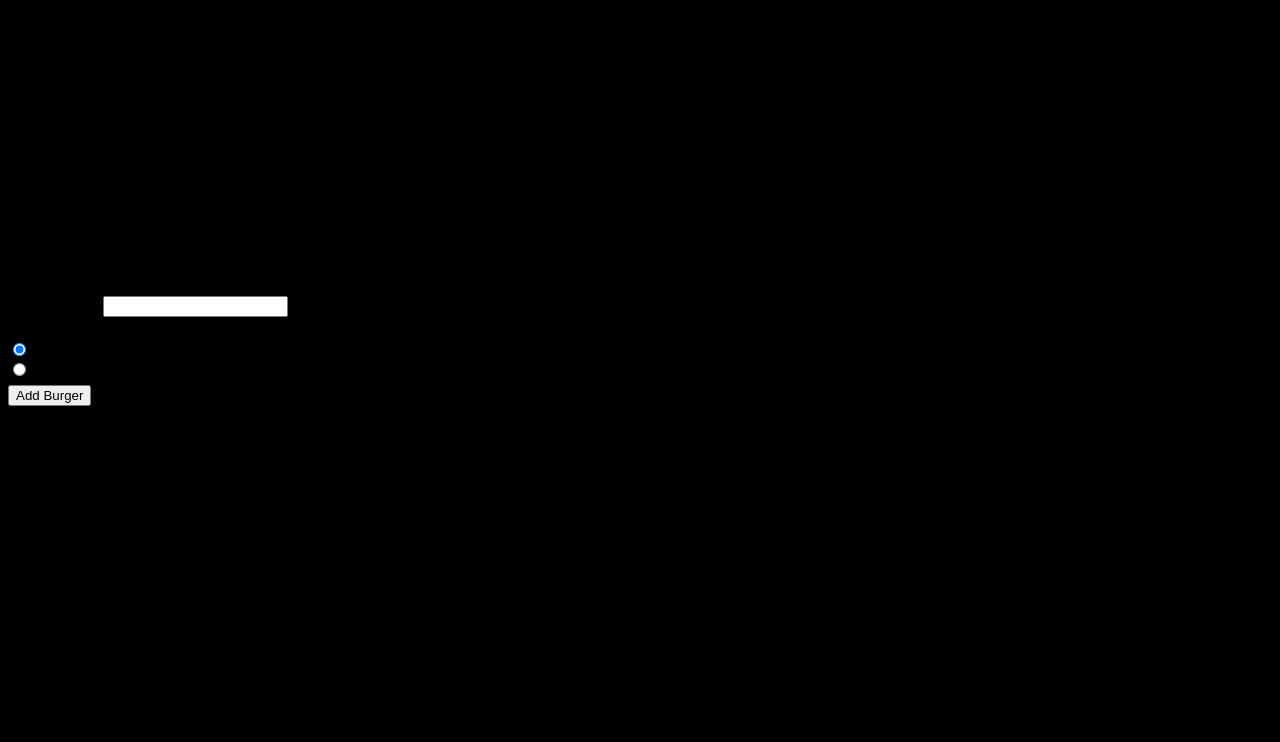
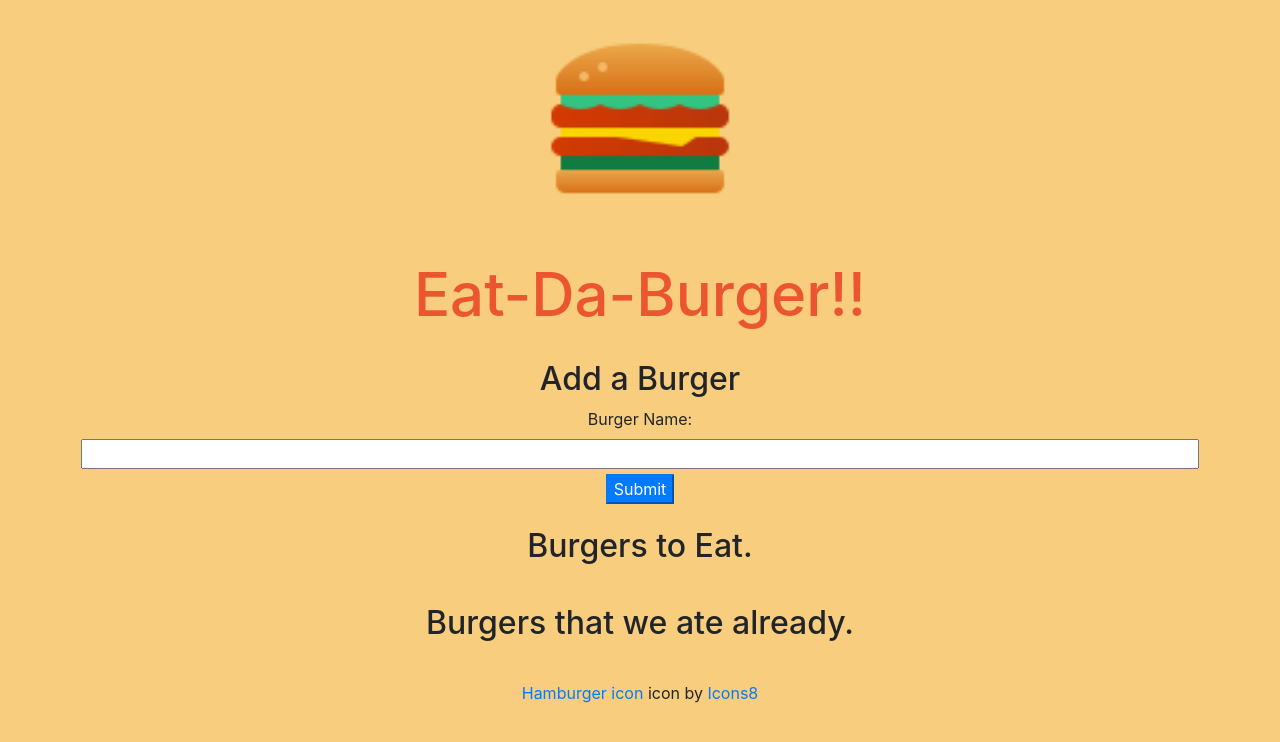
Before and after one commit to playerthomasm6/tryhase, a website: page public/index.html in a window 1280 px wide. Drawn offline with nearby package versions, Linux system fonts and the light colour scheme; no server answers.

Commit message:
everything working
all JS is updated and working correctly.
CSS and HTML are updated and in the final form.

```diff
--- a/public/assets/css/style.css
+++ b/public/assets/css/style.css
@@ -1,5 +1,34 @@
 body {
-  background-color: rgba(1,1,1,1);
+  background-color: rgb(248, 205, 125);
+}
+
+.pagetitle {
+  padding: 1%;
+  align-content: center;
+  justify-content: center;
+  text-align: center;
+
+}
+
+#burgerlogo {
+  width: 20%;
+}
+
+#ca {
+  width: 100%;
+}
+
+#submit-btn {
+  align-content: center;
+  justify-content: center;
+  text-align: center;
+}
+
+
+
+h1 {
+  color:rgb(235, 86, 49);
+  font-size: 60px;
 }
 
 
@@ -22,3 +51,7 @@ li {
 .form-group {
   margin-bottom: 5px;
 }
+
+.btn {
+  margin: .5%;
+}
--- a/public/assets/js/burgers.js
+++ b/public/assets/js/burgers.js
@@ -15,7 +15,7 @@ $(document).ready(function() {
         "<li>" +
         burgers[i].id +
         ". "+burgers[i].burger_name +
-        "<button class='change-devoured' data-id='" +
+        "<button class='btn btn-primary change-devoured' data-id='" +
         burgers[i].id +
         "' data-newdevoured='" +
         !burgers[i].devoured +
@@ -23,7 +23,7 @@ $(document).ready(function() {
 
 
 
-       if (burgers[i].devoured) {
+       if (!burgers[i].devoured) {
          new_elem += "Eat the burger";
        } else {
          new_elem += "Make Another One!";
@@ -32,11 +32,11 @@ $(document).ready(function() {
       new_elem += "</button>";
 
       new_elem +=
-        "<button class='delete-burger' data-id='" +
+        "<button class='btn btn-danger delete-burger' data-id='" +
         burgers[i].id +
         "'>DELETE!</button></li>";
 
-      if (!burgers[i].devoured) {
+      if (burgers[i].devoured) {
         devouredElem.append(new_elem);
       } else {
         console.log(new_elem);
@@ -75,9 +75,6 @@ $(document).ready(function() {
       burger_name: $("#ca")
         .val()
         .trim(),
-      devoured: $("[name=devoured]:checked")
-        .val()
-        .trim()
     };
 
     // Send the POST request.
--- a/public/index.html
+++ b/public/index.html
@@ -1,37 +1,105 @@
 <!DOCTYPE html>
 <html lang="en">
+
 <head>
   <meta charset="UTF-8" />
+  <link rel="stylesheet" href="https://cdn.jsdelivr.net/npm/bootstrap@4.5.3/dist/css/bootstrap.min.css"
+    integrity="sha384-TX8t27EcRE3e/ihU7zmQxVncDAy5uIKz4rEkgIXeMed4M0jlfIDPvg6uqKI2xXr2" crossorigin="anonymous">
   <link rel="stylesheet" href="./assets/css/style.css" type="text/css">
-    <title>MVC With Cats!</title>
+  <title>Eat The Burger</title>
   <script src="https://code.jquery.com/jquery.js"></script>
   <script src="/assets/js/burgers.js"></script>
 </head>
+
 <body>
-    <h1>Burger Time!!!</h1>
+  <div class="container">
 
-    <h2>Burgers Read to Eat</h2>
+    <div class="row">
 
-    <ul id="noDevouredBurger">Time to Eat</ul>
+      <div class="col pagetitle">
+        <img id="burgerlogo" src="./assets/images/icons8-hamburger-96.png" alt="cheeseBurgerImage">
+      </div>
 
-    <h2>Those Were good burgers</h2>
+    </div>
 
-    <ul id="devouredBurger">Those Were good</ul>
+    <div class="row">
 
-    <h2>Add a Cat</h2>
+      <div class="col-12 pagetitle">
+        <h1>Eat-Da-Burger!!</h1>
+      </div>
+
+    </div>
+
+
+
+    <div class="row">
+
+      <div class="col-12 pagetitle">
+        <div class="row">
+          <div class="col">
+            <h2>Add a Burger</h2>
+          </div>
+        </div>
+
+        <div class="row">
+
+          <div class="col">
             <form class="create-form">
+
               <div class="form-group">
                 <label for="ca">Burger Name:</label>
                 <input type="text" id="ca" name="name" />
               </div>
 
-      <div class="form-group">
-        <label for="devoured">Sleepy?</label><br />
-        <input type="radio" name="devoured" value="1" checked /> Sleepy!<br />
-        <input type="radio" name="devoured" value="0" /> Awake
+              <button class="btn-primary" type="submit">Submit</button>
+
+              </form>
           </div>
 
-      <button type="submit">Add Burger</button>
+        </div>
+
+      </div>
+      <!--Ends col-12-->
+    </div>
+    <!--Ends row-->
+
+    <div class="row">
+
+      <div class="col pagetitle">
+        <h2>Burgers to Eat.</h2>
+        <ul id="noDevouredBurger"></ul>
+      </div>
+
+    </div>
+
+    <div class="row">
+
+      <div class="col pagetitle">
+        <h2>Burgers that we ate already.</h2>
+        <ul id="devouredBurger"></ul>
+      </div>
+
+    </div>
+
+    <div class="row pagetitle">
+      <div class="col">
+        <a target="_blank" href="https://icons8.com/icons/set/hamburger">Hamburger icon</a> icon by <a target="_blank" href="https://icons8.com">Icons8</a>
+      </div>
+    </div>
+
+
+
+
+
+
+
+
+
+
+
+
+
     </form>
 </body>
+
 </html>
```
Also changed, not shown: public/assets/images/icons8-hamburger-96.png (added), public/assets/images/screenShot.JPG (added). Lines whose indentation alone changed are shown as unchanged.
